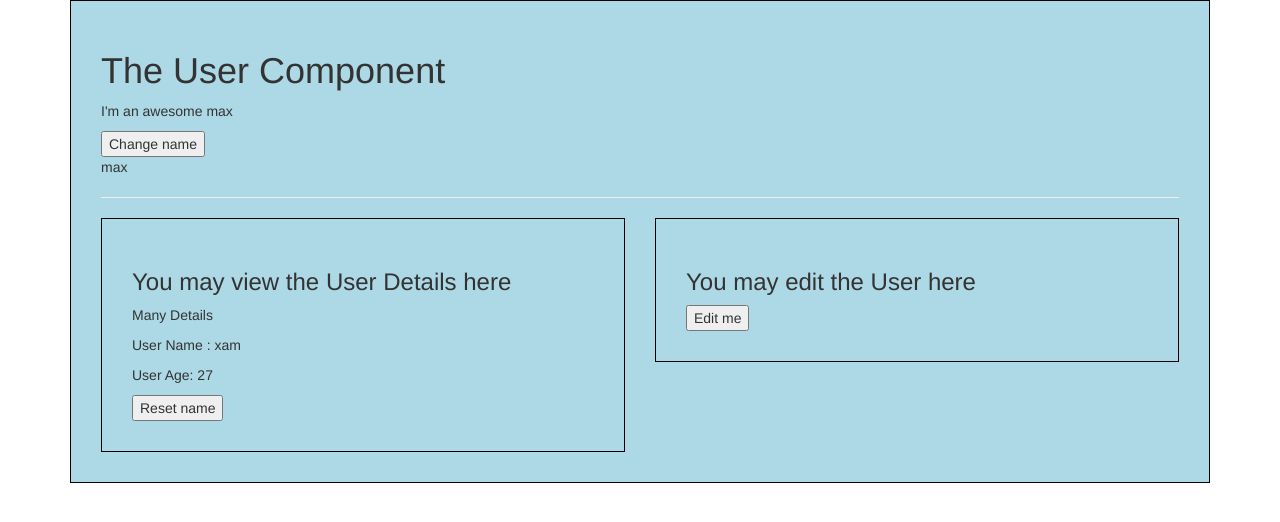
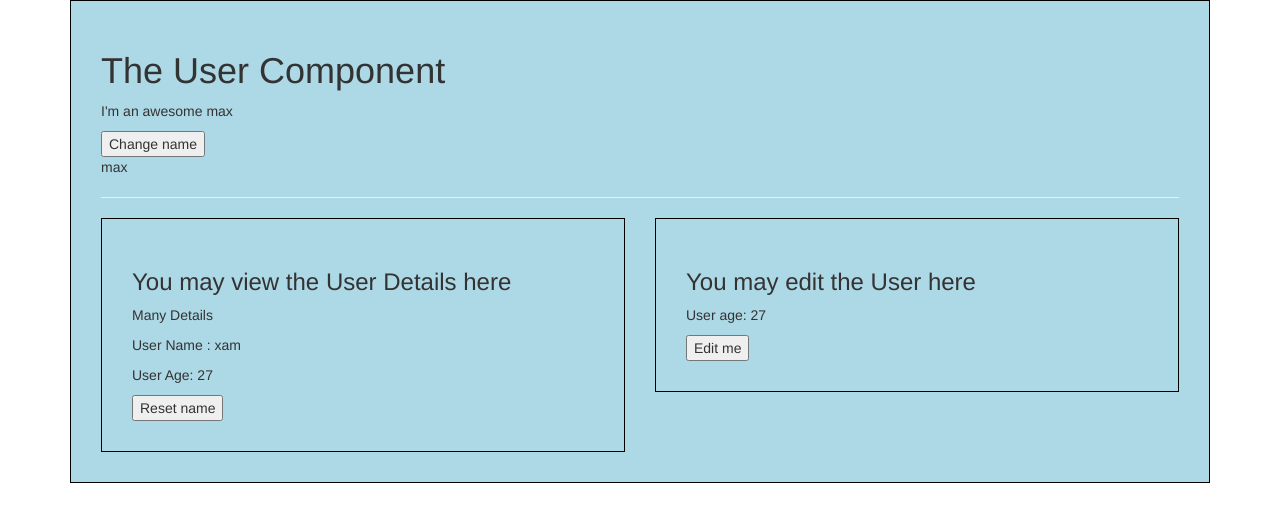
Before and after one commit to jacques-sounvi/TrainningVueJs, a Vue app: page / in a window 1280 px wide. Shown: the top 522 px of the page. Built offline with nearby package versions, Linux system fonts and the light colour scheme.

Commit message:
Correction Props to another compoment

```diff
--- a/src/components/User.vue
+++ b/src/components/User.vue
@@ -14,7 +14,10 @@
                 :userAge="age"></app-user-detail>
             </div>
             <div class="col-xs-12 col-sm-6">
-                <app-user-edit @ageWasChanged="age = $event"></app-user-edit>
+                <app-user-edit
+                    :userAge="age"
+                    @ageWasChanged="age = $event"
+                    ></app-user-edit>
             </div>
         </div>
     </div>
--- a/src/components/UserEdit.vue
+++ b/src/components/UserEdit.vue
@@ -1,6 +1,7 @@
 <template>
     <div class="component">
         <h3>You may edit the User here</h3>
+        <p>User age: {{userAge}}</p>
         <button @click="editAge">Edit me </button>
     </div>
 </template>
```
